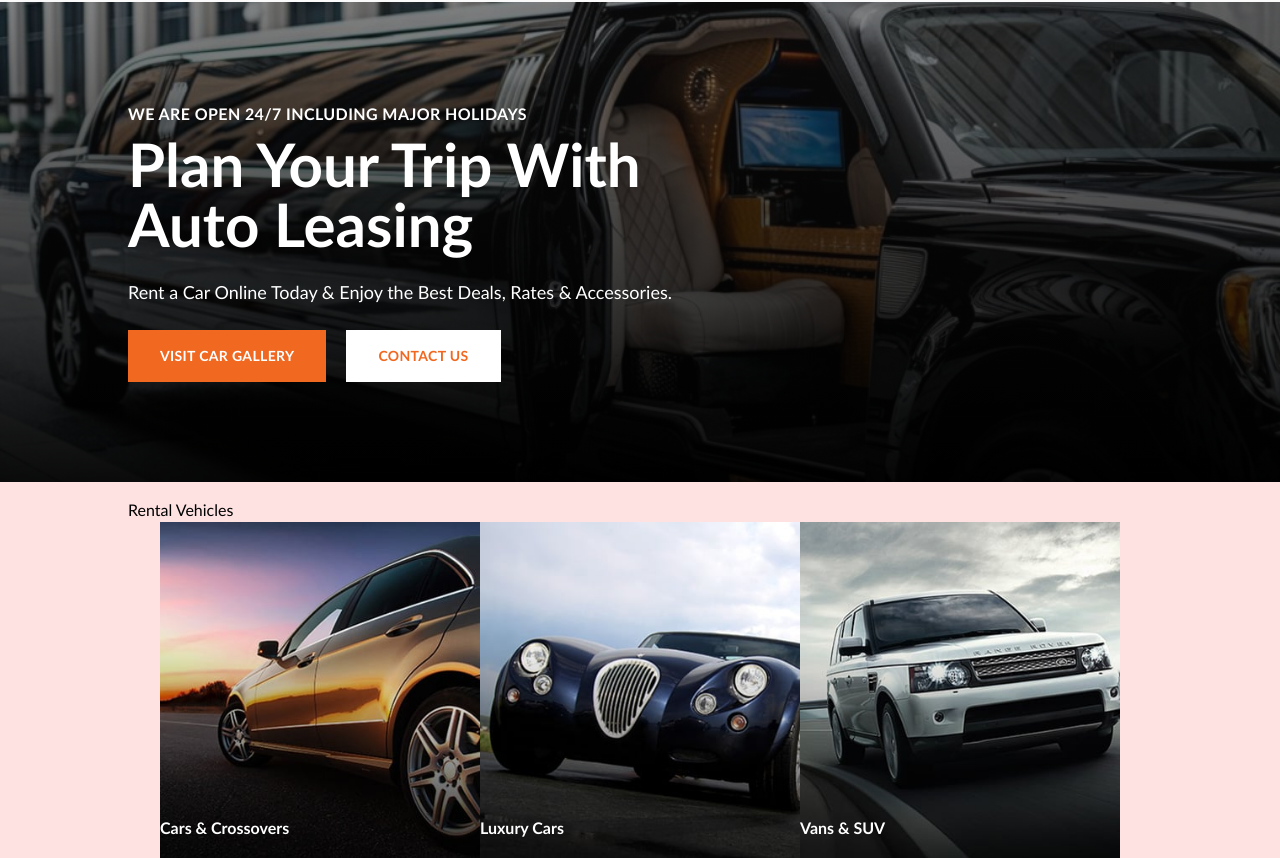
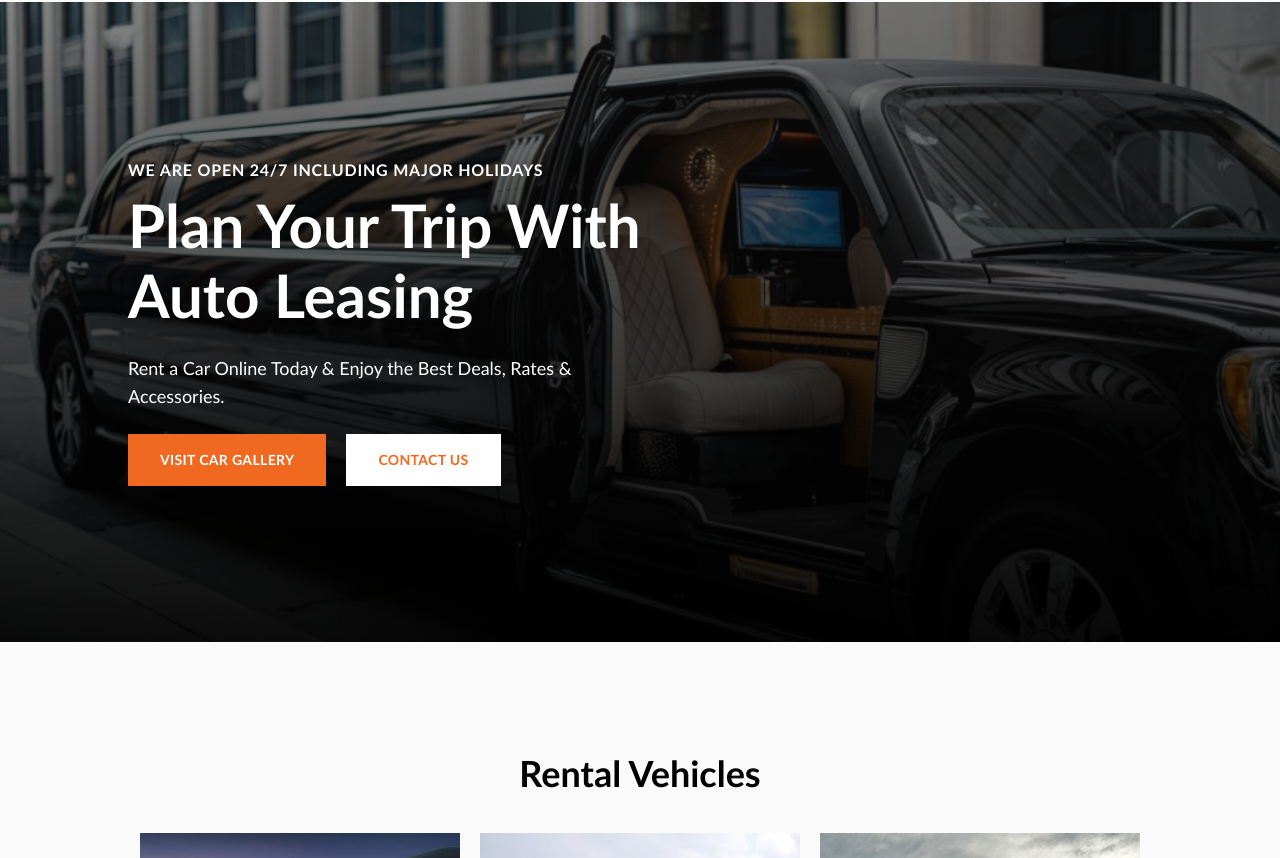
Before and after one commit to 2gbeh/react-playground, a Next.js app: page / in a window 1280 px wide. Shown: the part 162-1020 px from the top of the page. Built offline with nearby package versions, Linux system fonts and the light colour scheme.

Commit message:
style(components): update section-a

```diff
--- a/components/molecules/hero/index.tsx
+++ b/components/molecules/hero/index.tsx
@@ -7,7 +7,7 @@ const Hero: React.FC<IProps> = ({}) => {
   // renders
   return (
     <section
-      className="flex min-h-[480px] flex-col justify-center bg-accent"
+      className="flex min-h-[640px] flex-col justify-center bg-accent"
       style={{
         backgroundImage:
           "linear-gradient(0deg, #000000f2, #11111180), url(/uploads/hero.png)",
@@ -19,14 +19,10 @@ const Hero: React.FC<IProps> = ({}) => {
       }}
     >
       <div className="container">
-        <div className="max-w-[640px] space-y-6 text-white">
+        <div className="max-w-[520px] space-y-6 text-white">
           <hgroup className="space-y-2">
-            <h2 className="font-bold tracking-wide">
-              WE ARE OPEN 24/7 INCLUDING MAJOR HOLIDAYS
-            </h2>
-            <h1 className="text-6xl font-semibold">
-              Plan Your Trip With Auto Leasing
-            </h1>
+            <h2 className="h4">WE ARE OPEN 24/7 INCLUDING MAJOR HOLIDAYS</h2>
+            <h1 className="h1">Plan Your Trip With Auto Leasing</h1>
           </hgroup>
           <p className="text-lg">
             Rent a Car Online Today & Enjoy the Best Deals, Rates & Accessories.
--- a/components/molecules/section-a/index.tsx
+++ b/components/molecules/section-a/index.tsx
@@ -7,14 +7,14 @@ const SectionA: React.FC<IProps> = ({}) => {
   console.log("🚀 ~ SectionA");
   // renders
   return (
-    <section className="min-h-[480px] bg-red-100 py-4">
-      <div className="container">
-        <h1>Rental Vehicles</h1>
-        <ul className="flex-centered">
+    <section className="flex min-h-[640px] items-center py-4">
+      <div className="container space-y-10">
+        <h1 className="h2 text-center">Rental Vehicles</h1>
+        <ul className="flex-centered gap-5">
           <li>
             <figure className="relative">
               <Figure src="/uploads/section-a1.png" size={320} />
-              <figcaption className="absolute bottom-5 font-black text-white">
+              <figcaption className="h3 absolute bottom-5 left-5 text-white">
                 Cars & Crossovers
               </figcaption>
             </figure>
@@ -22,7 +22,7 @@ const SectionA: React.FC<IProps> = ({}) => {
           <li>
             <figure className="relative">
               <Figure src="/uploads/section-a2.png" size={320} />
-              <figcaption className="absolute bottom-5 font-black text-white">
+              <figcaption className="h3 absolute bottom-5 left-5 text-white">
                 Luxury Cars
               </figcaption>
             </figure>
@@ -30,7 +30,7 @@ const SectionA: React.FC<IProps> = ({}) => {
           <li>
             <figure className="relative">
               <Figure src="/uploads/section-a3.png" size={320} />
-              <figcaption className="absolute bottom-5 font-black text-white">
+              <figcaption className="h3 absolute bottom-5 left-5 text-white">
                 Vans & SUV
               </figcaption>
             </figure>
--- a/styles/globals.css
+++ b/styles/globals.css
@@ -37,8 +37,28 @@ body {
   @apply flex items-center justify-between
 }
 
+.h1 {
+  @apply text-6xl font-black leading-[70px] tracking-normal
+}
+
+.h2 {
+  @apply text-4xl font-black
+}
+
+.h3 {
+  @apply text-2xl font-black tracking-wide
+}
+
+.h4 {
+  @apply font-black tracking-wider
+}
+
+.p {
+  @apply text-3xl font-black
+}
+
 .button-alt {
-  @apply bg-white text-brand px-8 py-4 uppercase font-semibold text-sm tracking-wide  transition-colors hover:bg-slate-950 hover:text-white
+  @apply bg-white text-brand px-8 py-4 uppercase font-semibold text-sm tracking-wide transition-colors hover:bg-slate-950 hover:text-white
 }
 
 .button {
```
